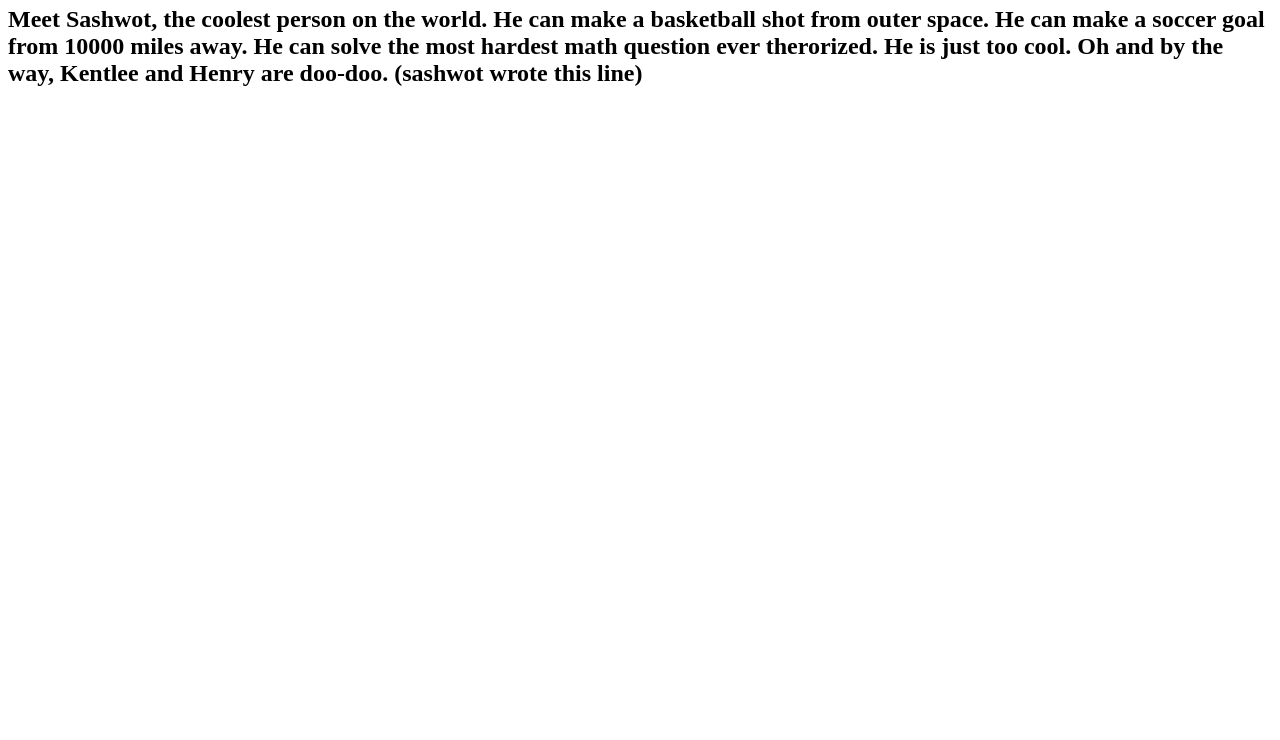
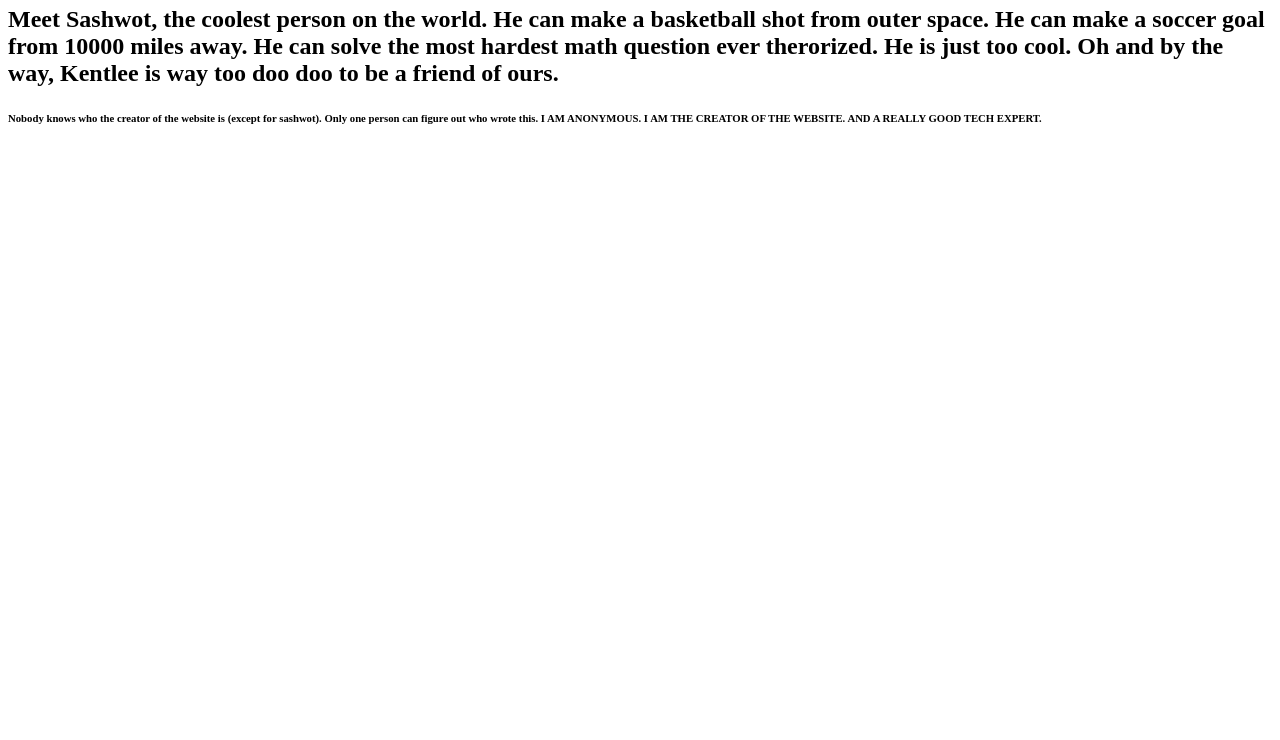
Before and after one commit to tranuhrl/tranuhrl.github.io, a plain HTML site: page index.html in a window 1280 px wide. Shown: the part 60-800 px from the top of the page. Drawn offline with Linux system fonts and the light colour scheme.

Commit message:
Update index.html

```diff
--- a/index.html
+++ b/index.html
@@ -7,6 +7,8 @@
     </h1>
     <h2>
       Meet Sashwot, the coolest person on the world. He can make a basketball shot from outer space. He can make a soccer goal from 10000 miles away. He can solve the most hardest math question ever therorized. He is just too cool.
-      Oh and by the way, Kentlee and Henry are doo-doo. (sashwot wrote this line)
+      Oh and by the way, Kentlee is way too doo doo to be a friend of ours.
     </h2>
+    <h6>
+      Nobody knows who the creator of the website is (except for sashwot). Only one person can figure out who wrote this. I AM ANONYMOUS. I AM THE CREATOR OF THE WEBSITE. AND A REALLY GOOD TECH EXPERT.
     </html>
```
